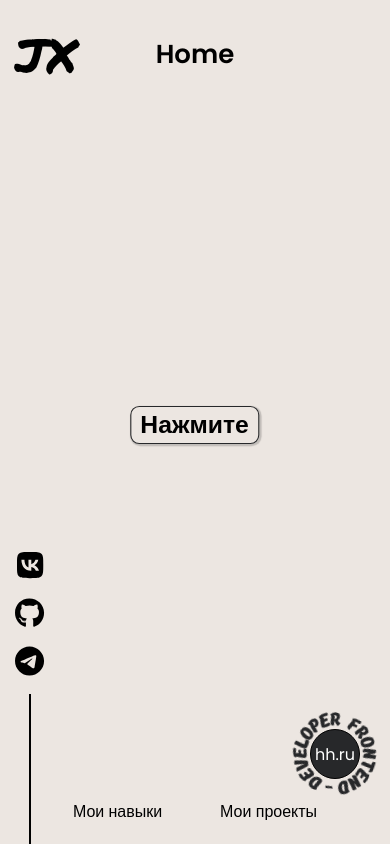
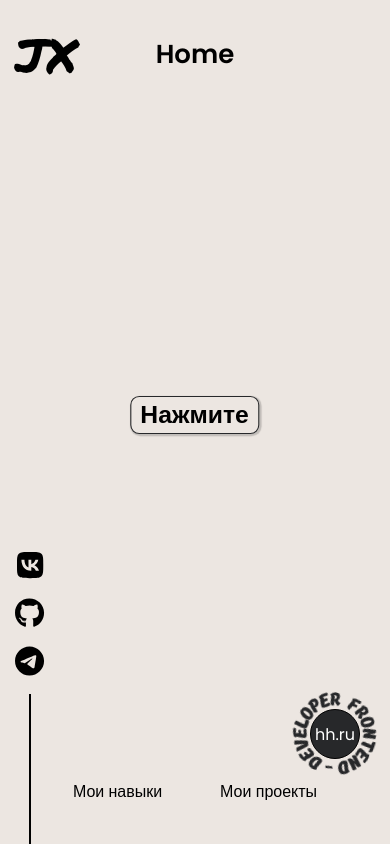
Before and after one commit to ConanWZP/react-portfolio, a React (Vite) app: page / in a window 390 px wide. Built offline with nearby package versions, Linux system fonts and the light colour scheme.

Commit message:
production mobile response

```diff
--- a/src/components/headHunter/headHunter.module.scss
+++ b/src/components/headHunter/headHunter.module.scss
@@ -41,7 +41,7 @@
 //  top: 70% !important;
   @media (max-width: 650px) {
 
-    top: calc(100vh - 135px);
+    top: calc(100vh - 155px);
   }
 }
 
--- a/src/pages/HomePage/homePage.module.scss
+++ b/src/pages/HomePage/homePage.module.scss
@@ -8,7 +8,7 @@
   overflow: hidden;
   // align-items: center;
   @media (max-width: 425px) {
-    padding: 20px 15px;
+    padding: 20px 15px 40px 15px;
   }
 
 }
```
